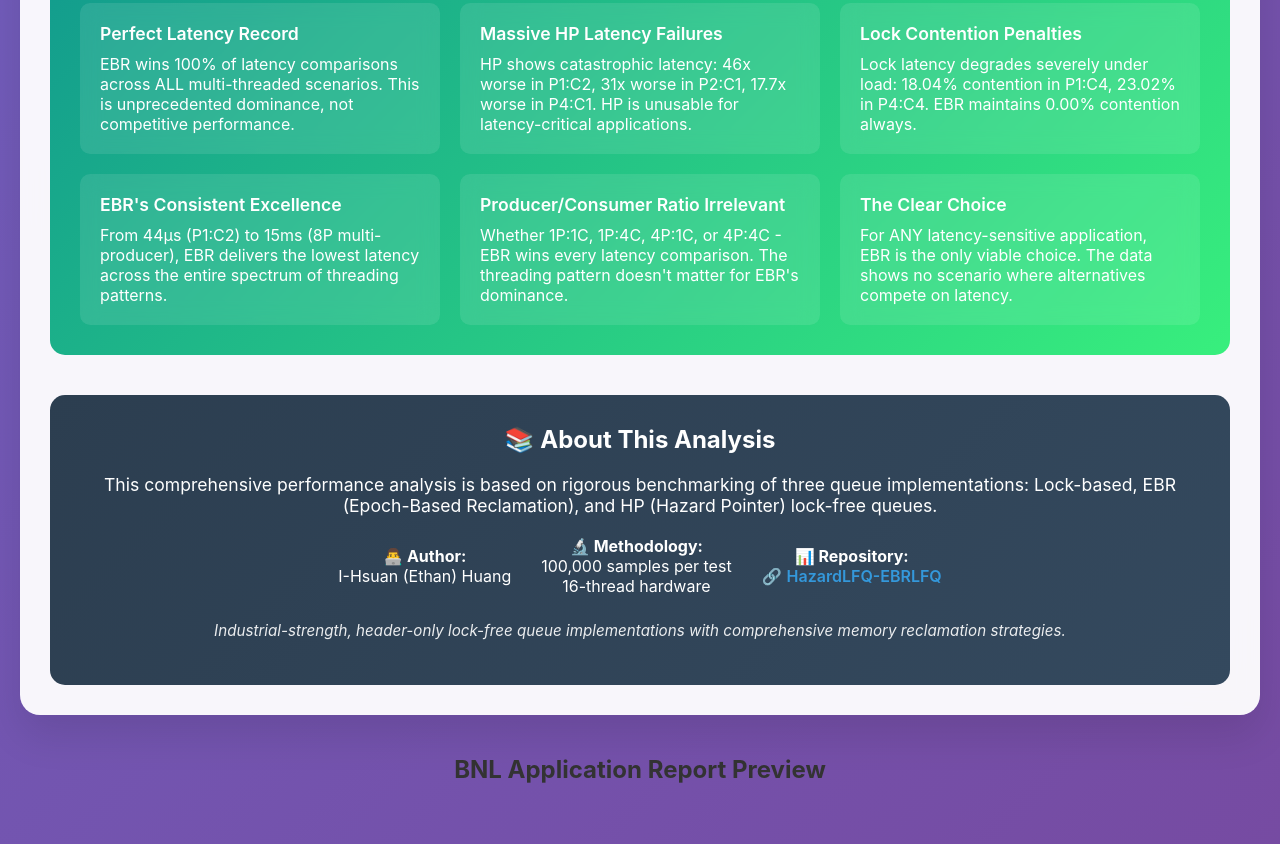
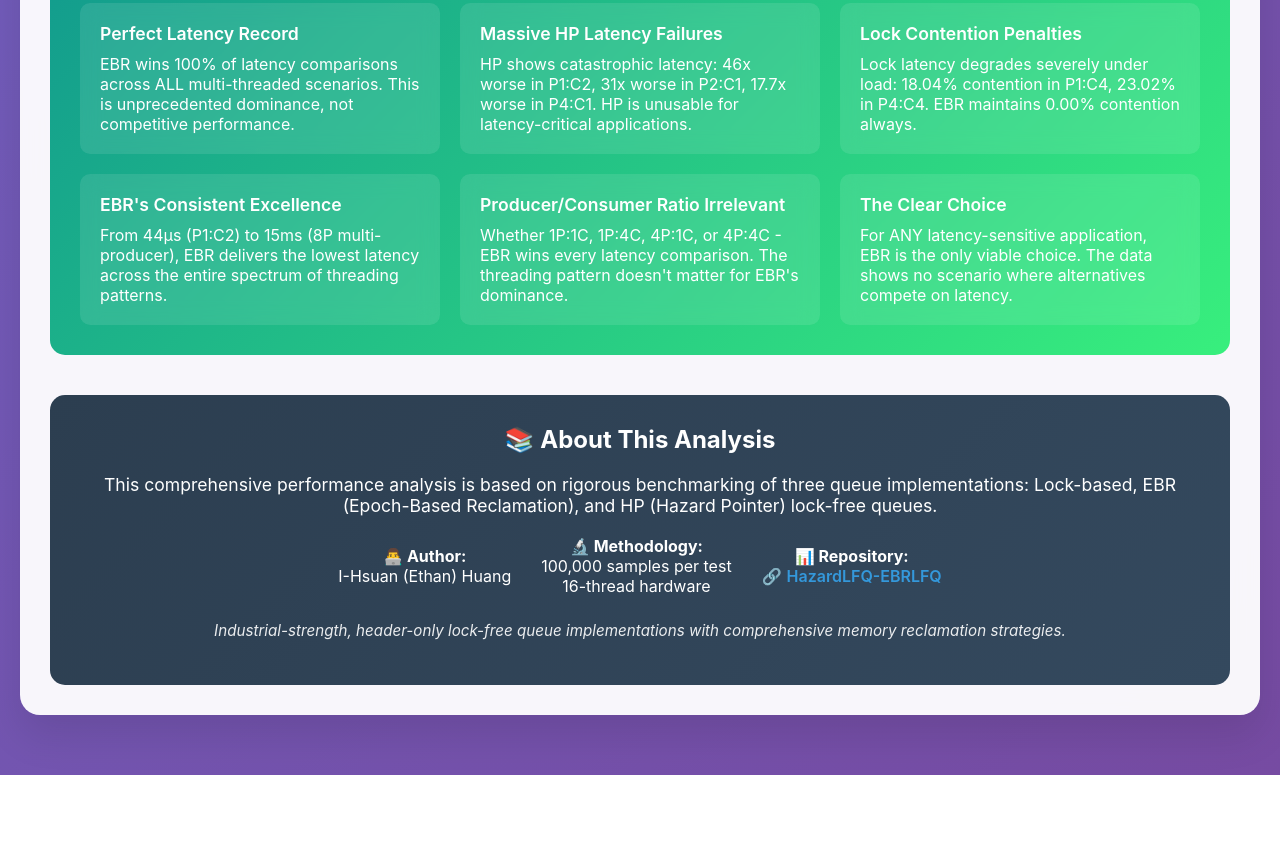
Before and after one commit to EthanCornell/LFQ_performance_report, a plain HTML site: page index.html in a window 1280 px wide. Shown: the part 4521-5365 px from the top of the page. After the commit the page ends 5296 px from the top, so only its background shows below. Drawn offline with nearby package versions, Linux system fonts and the light colour scheme.

Commit message:
Update index.html

```diff
--- a/index.html
+++ b/index.html
@@ -1202,8 +1202,8 @@
         });
     </script>
     <div style="margin: 40px 0;">
-      <h2 style="text-align:center;">BNL Application Report Preview</h2>
-      <!-- <iframe
+<!--  <h2 style="text-align:center;">BNL Application Report Preview</h2>
+       <iframe
         src="https://htmlpreview.github.io/?https://raw.githubusercontent.com/EthanCornell/LFQ_performance_report/main/bnl_application.html"
         style="width:100%; height:1800px; border:1px solid #ccc; border-radius:8px;"
         loading="lazy"
```
